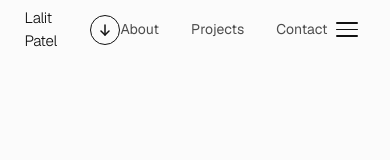
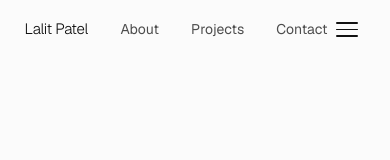
Before and after one commit to patellalit1507-max/portfolio, a Next.js app: page / in a window 390 px wide. Shown: the top 160 px of the page. Built offline with nearby package versions, Linux system fonts and the light colour scheme.

Commit message:
fix: remove inline display:flex from arrow so Tailwind hidden works on mobile

```diff
--- a/components/Header.tsx
+++ b/components/Header.tsx
@@ -69,7 +69,6 @@ export default function Header() {
               height: '1.875rem',
               borderRadius: '50%',
               border: '1px solid var(--border-950)',
-              display: 'flex',
               alignItems: 'center',
               justifyContent: 'center',
               color: 'var(--bg-950)',
```
